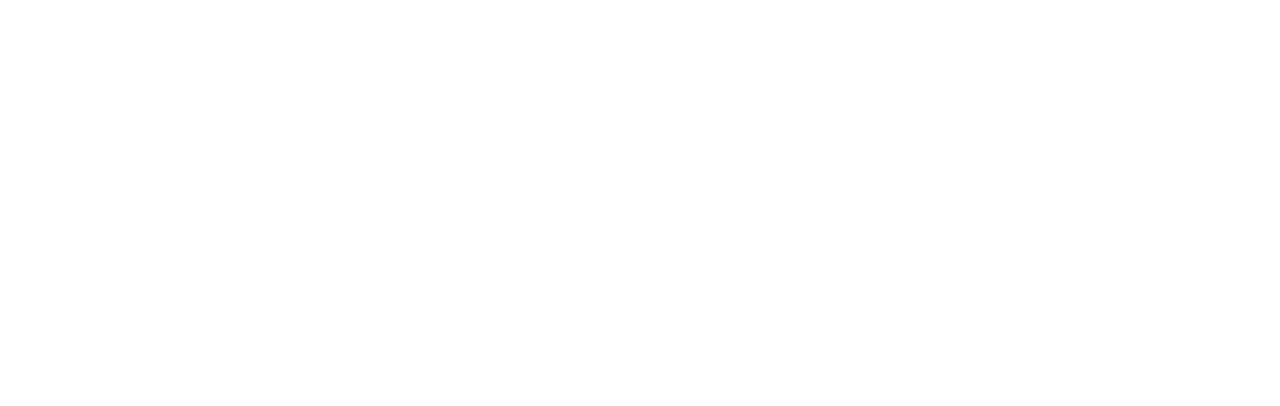
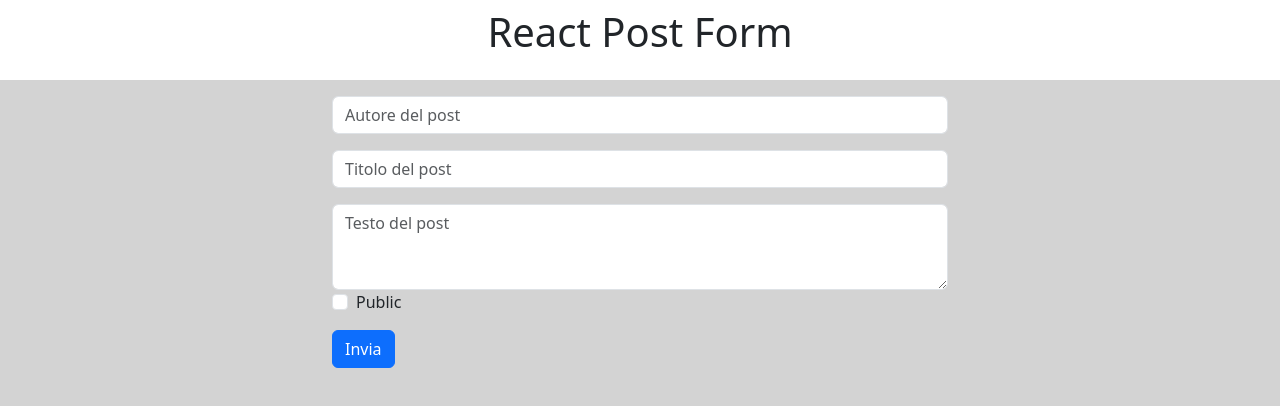
Before and after one commit to carlomagno-ale/react-post-form, a React (Vite) app: page / in a window 1280 px wide. Shown: the top 406 px of the page. Built offline with nearby package versions, Linux system fonts and the light colour scheme.

Commit message:
Add post form layout and styling to App component

```diff
--- a/src/App.jsx
+++ b/src/App.jsx
@@ -2,9 +2,58 @@
 
 export default function App() {
 
+
+
   return (
     <>
+      <header>
+        <div className='container'>
+          <h1 className='text-center py-2'>React Post Form</h1>
+        </div>
+      </header>
 
+      <main>
+        <form className="container">
+          <div className="col-12 pt-3">
+            <input
+              type="text"
+              className="form-control"
+              id="author"
+              placeholder="Autore del post" />
+          </div>
+
+          <div className="col-12 my-3">
+            <input
+              type="text"
+              className="form-control"
+              id="title"
+              placeholder="Titolo del post" />
+          </div>
+
+          <div className="col-12">
+            <textarea
+              className="form-control"
+              id="body"
+              rows="3"
+              placeholder="Testo del post">
+            </textarea>
+          </div>
+
+          <div className="mb-3 form-check">
+            <input
+              type="checkbox"
+              className="form-check-input"
+              id="public" />
+            <label
+              className="form-check-label"
+              htmlFor="public"> Public
+            </label>
+          </div>
+
+          <button type="submit" className="btn btn-primary">Invia</button>
+
+        </form>
+      </main>
     </>
   )
 }
--- a/src/index.css
+++ b/src/index.css
@@ -1 +1,15 @@
 @import 'bootstrap';
+
+.container {
+
+  width: 50%;
+}
+
+header {
+  height: 10vh;
+}
+
+main {
+  height: 90vh;
+  background-color: lightgrey;
+}
```
